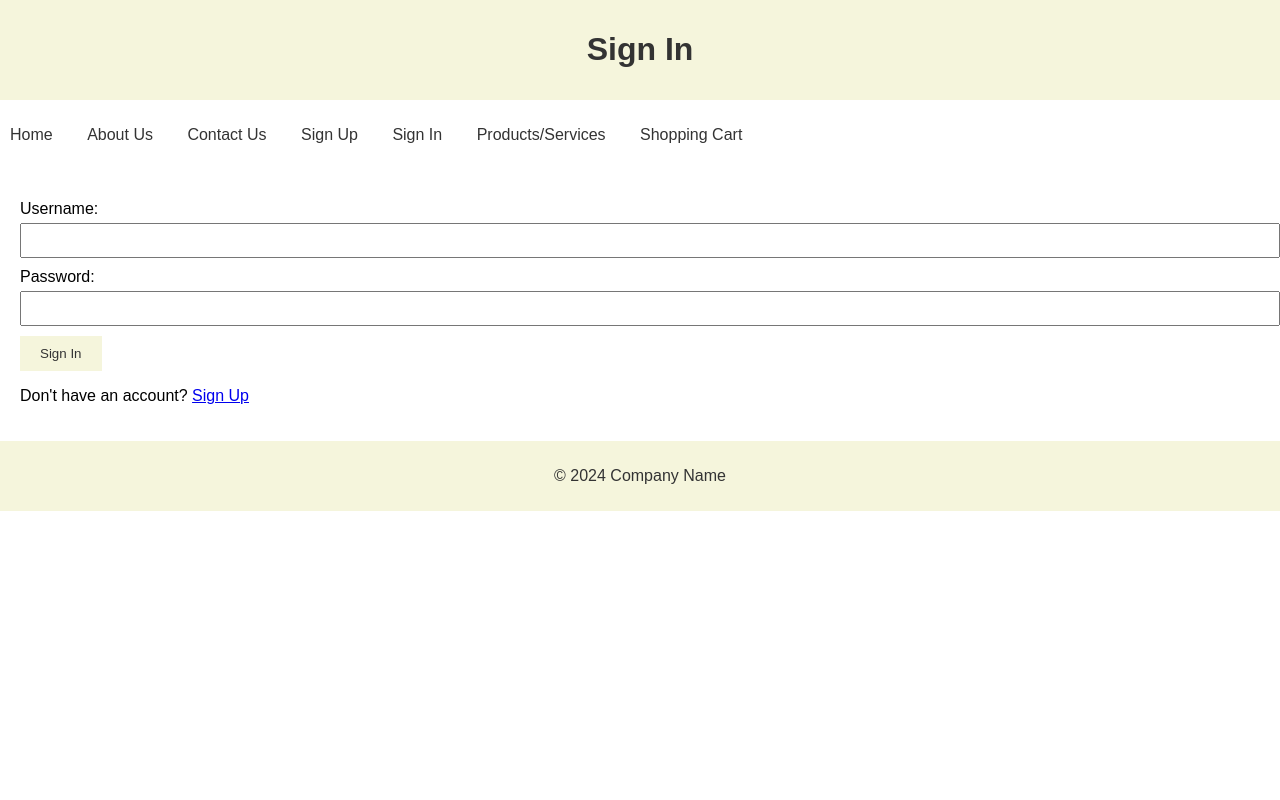
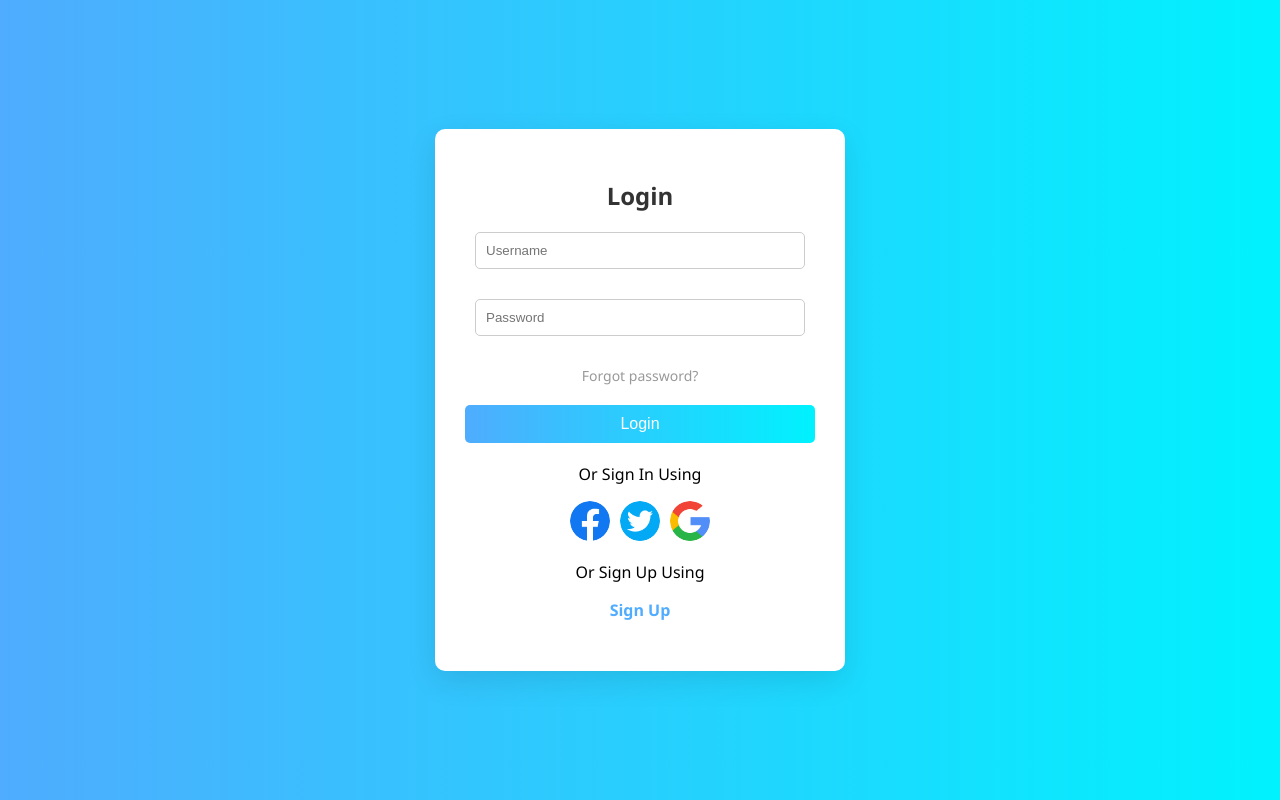
Before and after one commit to hizheya/Group-27, a plain HTML site: page Group-27/yu-le/signin.html in a window 1280 px wide. Drawn offline with Linux system fonts and the light colour scheme.

Commit message:
Co-authored-by: hizheya <hizheya@users.noreply.github.com> Co-authored-by: RickyN <RickyD12@users.noreply.github.com> Co-authored-by: qingyichan <qingyichan@users.noreply.github.com>

```diff
--- /dev/null
+++ b/Group-27/yu-le/signin.css
@@ -0,0 +1,96 @@
+/* signin.css */
+body {
+    margin: 0;
+    padding: 0;
+    font-family: 'Segoe UI', Tahoma, Geneva, Verdana, sans-serif;
+    display: flex;
+    justify-content: center;
+    align-items: center;
+    height: 100vh;
+    background: linear-gradient(to right, #4facfe, #00f2fe);
+}
+
+.container {
+    background: white;
+    padding: 30px;
+    border-radius: 10px;
+    box-shadow: 0 10px 30px rgba(0, 0, 0, 0.1);
+    width: 350px;
+    text-align: center;
+}
+
+.login-form h2 {
+    margin-bottom: 20px;
+    font-size: 24px;
+    color: #333;
+}
+
+.form-group {
+    margin-bottom: 20px;
+}
+
+input[type="text"],
+input[type="password"] {
+    width: calc(100% - 20px);
+    padding: 10px;
+    margin-bottom: 10px;
+    border: 1px solid #ccc;
+    border-radius: 5px;
+    box-sizing: border-box;
+}
+
+button {
+    width: 100%;
+    padding: 10px;
+    background: linear-gradient(to right, #4facfe, #00f2fe);
+    border: none;
+    color: white;
+    border-radius: 5px;
+    cursor: pointer;
+    font-size: 16px;
+    transition: background 0.3s;
+}
+
+button:hover {
+    background: linear-gradient(to right, #00f2fe, #4facfe);
+}
+
+.forgot-password {
+    display: block;
+    margin-bottom: 20px;
+    color: #999;
+    text-decoration: none;
+    font-size: 14px;
+}
+
+.forgot-password:hover {
+    color: #333;
+}
+
+.social-login {
+    display: flex;
+    justify-content: center;
+    gap: 10px;
+}
+
+.social-login a {
+    display: inline-block;
+    width: 40px;
+    height: 40px;
+}
+
+.social-login img {
+    width: 100%;
+    height: 100%;
+    border-radius: 50%;
+}
+
+.signup-link {
+    color: #4facfe;
+    text-decoration: none;
+    font-weight: bold;
+}
+
+.signup-link:hover {
+    color: #00f2fe;
+}
--- a/Group-27/yu-le/signin.html
+++ b/Group-27/yu-le/signin.html
@@ -2,37 +2,48 @@
 <html lang="en">
 <head>
     <meta charset="UTF-8">
+    <meta name="viewport" content="width=device-width, initial-scale=1.0">
     <title>Sign In</title>
-    <link rel="stylesheet" href="styles.css">
+    <link rel="stylesheet" href="signin.css">
 </head>
-<body>
-    <header>
-        <h1>Sign In</h1>
-    </header>
-    <nav>
-        <ul>
-            <li><a href="index.html">Home</a></li>
-            <li><a href="about.html">About Us</a></li>
-            <li><a href="contact.html">Contact Us</a></li>
-            <li><a href="signup.html">Sign Up</a></li>
-            <li><a href="signin.html">Sign In</a></li>
-            <li><a href="products.html">Products/Services</a></li>
-            <li><a href="cart.html">Shopping Cart</a></li>
-        </ul>
-    </nav>
-    <main>
-        <form action="/submit_signin" method="post">
-            <label for="username">Username:</label>
-            <input type="text" id="username" name="username" required>
-            <label for="password">Password:</label>
-            <input type="password" id="password" name="password" required>
-            <button type="submit">Sign In</button>
-        </div>
-        <p>Don't have an account? <a href="signup.html">Sign Up</a></p>
+<body class="signin-page">
+    <div class="container">
+        <form class="login-form" id="signinForm">
+            <h2>Login</h2>
+            <div class="form-group">
+                <input type="text" id="username" name="username" placeholder="Username" required>
+            </div>
+            <div class="form-group">
+                <input type="password" id="password" name="password" placeholder="Password" required>
+            </div>
+            <div class="form-group">
+                <a href="#" class="forgot-password">Forgot password?</a>
+            </div>
+            <div class="form-group">
+                <button type="submit">Login</button>
+            </div>
+            <div class="form-group">
+                <p>Or Sign In Using</p>
+                <div class="social-login">
+                    <a href="#"><img src="facebook.png" alt="Facebook"></a>
+                    <a href="#"><img src="twitter.png" alt="Twitter"></a>
+                    <a href="#"><img src="google.png" alt="Google"></a>
+                </div>
+            </div>
+            <div class="form-group">
+                <p>Or Sign Up Using</p>
+                <a href="signup.html" class="signup-link">Sign Up</a>
+            </div>
         </form>
-    </main>
-    <footer>
-        <p>&copy; 2024 Company Name</p>
-    </footer>
+    </div>
+    <script>
+        document.getElementById('signinForm').addEventListener('submit', function(event) {
+            event.preventDefault();
+            // Implement your signin logic here (e.g., AJAX request to the server)
+            // On successful signin, redirect to the index page
+            alert('Sign In Successful!');
+            window.location.href = 'index.html';
+        });
+    </script>
 </body>
 </html>
--- /dev/null
+++ b/Group-27/yu-le/signup.css
@@ -0,0 +1,85 @@
+/* signup.css */
+body {
+    margin: 0;
+    padding: 0;
+    font-family: 'Segoe UI', Tahoma, Geneva, Verdana, sans-serif;
+    display: flex;
+    justify-content: center;
+    align-items: center;
+    height: 100vh;
+    background: linear-gradient(to right, #ff758c, #ff7eb3);
+}
+
+.container {
+    background: white;
+    padding: 30px;
+    border-radius: 10px;
+    box-shadow: 0 10px 30px rgba(0, 0, 0, 0.1);
+    width: 350px;
+    text-align: center;
+}
+
+.signup-form h2 {
+    margin-bottom: 20px;
+    font-size: 24px;
+    color: #333;
+}
+
+.form-group {
+    margin-bottom: 20px;
+}
+
+input[type="text"],
+input[type="password"],
+input[type="email"] {
+    width: calc(100% - 20px);
+    padding: 10px;
+    margin-bottom: 10px;
+    border: 1px solid #ccc;
+    border-radius: 5px;
+    box-sizing: border-box;
+}
+
+button {
+    width: 100%;
+    padding: 10px;
+    background: linear-gradient(to right, #ff758c, #ff7eb3);
+    border: none;
+    color: white;
+    border-radius: 5px;
+    cursor: pointer;
+    font-size: 16px;
+    transition: background 0.3s;
+}
+
+button:hover {
+    background: linear-gradient(to right, #ff7eb3, #ff758c);
+}
+
+.social-login {
+    display: flex;
+    justify-content: center;
+    gap: 10px;
+}
+
+.social-login a {
+    display: inline-block;
+    width: 40px;
+    height: 40px;
+}
+
+.social-login img {
+    width: 100%;
+    height: 100%;
+    border-radius: 50%;
+}
+
+.signin-link {
+    color: #ff758c;
+    text-decoration: none;
+    font-weight: bold;
+}
+
+.signin-link:hover {
+    color: #ff7eb3;
+}
```
Also changed, not shown: Group-27/yu-le/signup.html (+40 -31 lines), Group-27/yu-le/facebook.png (added), Group-27/yu-le/google.png (added), Group-27/yu-le/styles.css (line endings or trailing spaces), Group-27/yu-le/twitter.png (added).
